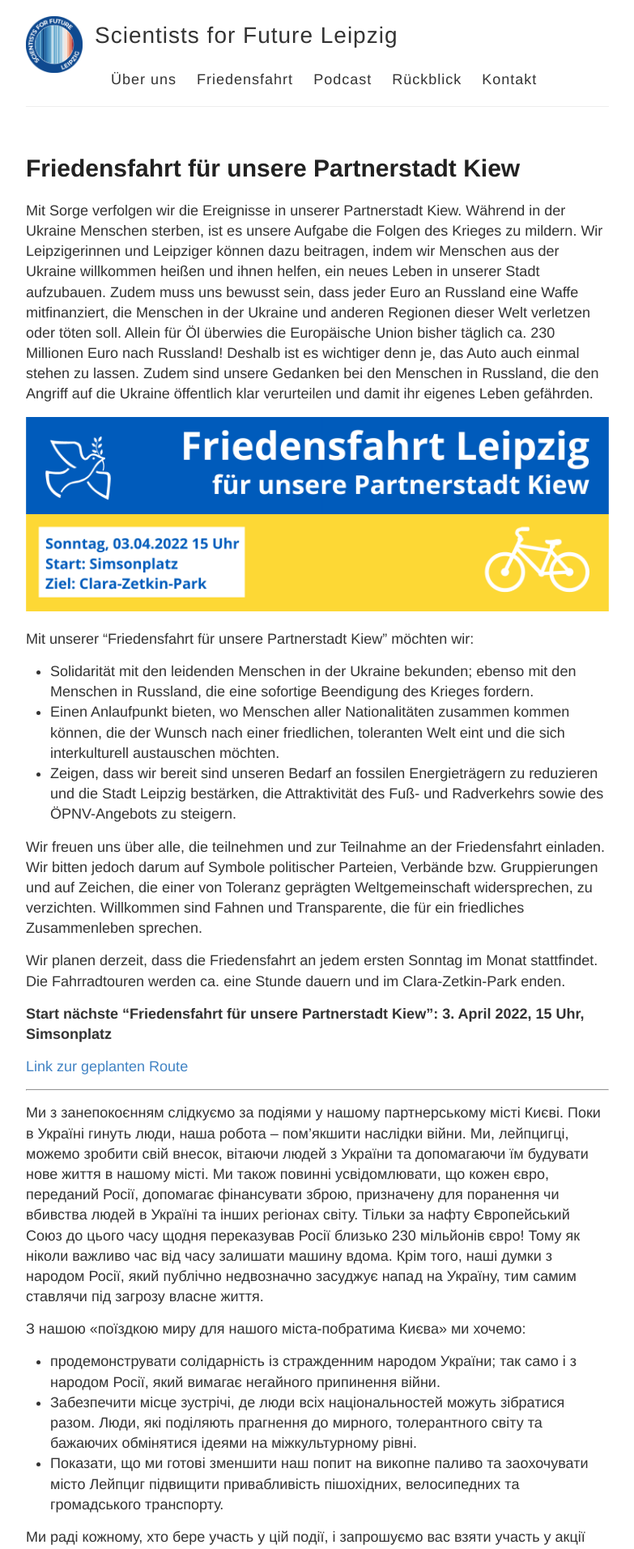
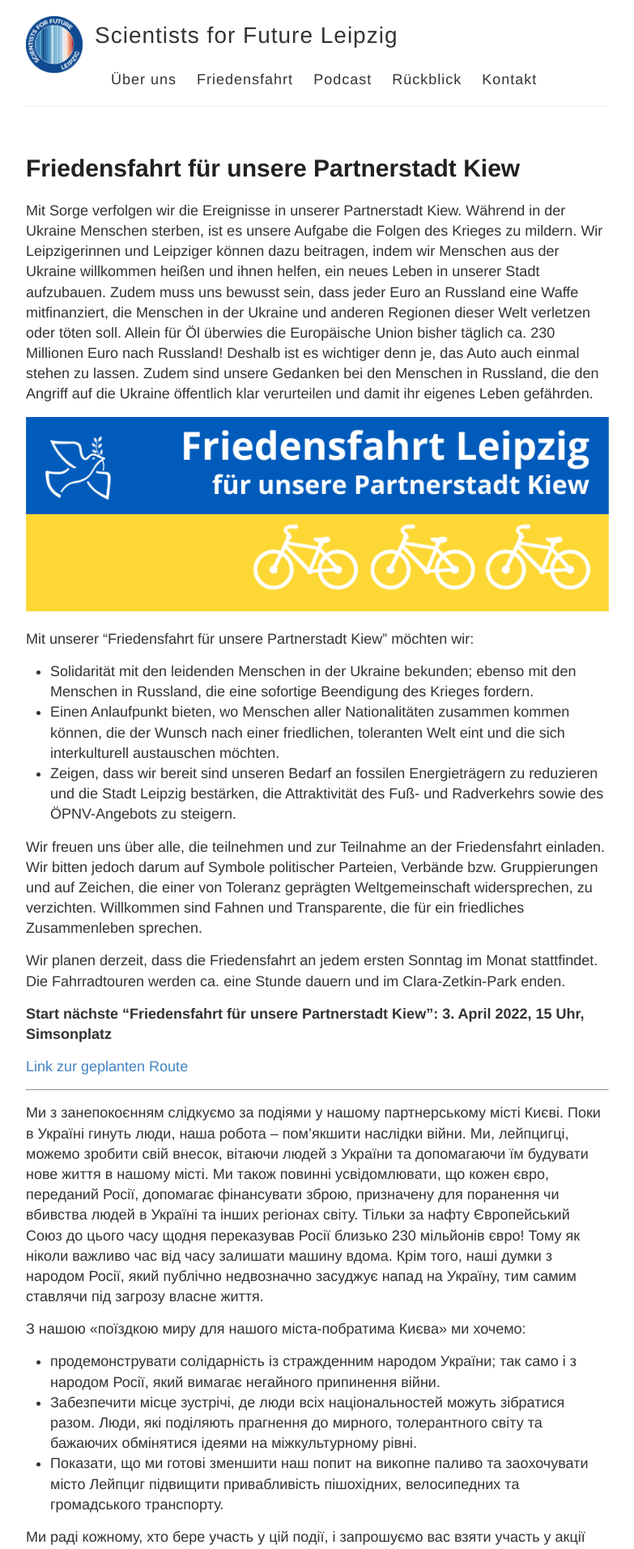
Before and after one commit to s4f-leipzig/s4f-leipzig.github.io, a Jekyll site: the page built from Friedensfahrt.md, in a window 1280 px wide. Shown: the top 1913 px of the page at 81% size, without its empty margins (248-1031 px from the left). Built offline with Jekyll 4.4.1, drawn with Linux system fonts in a browser that asks for light colours.

Commit message:
Update Friedensfahrt.md

```diff
--- a/Friedensfahrt.md
+++ b/Friedensfahrt.md
@@ -12,7 +12,7 @@ Deshalb ist es wichtiger denn je, das Auto auch einmal stehen zu lassen. Zudem s
 die Ukraine öffentlich klar verurteilen und damit ihr eigenes Leben gefährden.
 
 <p align="center">
-<img src="/images/Friedensfahrt-2022-04-03.png">
+<img src="/images/Friedensfahrt.png">
 </p>
 
 Mit unserer "Friedensfahrt für unsere Partnerstadt Kiew" möchten wir:
```
